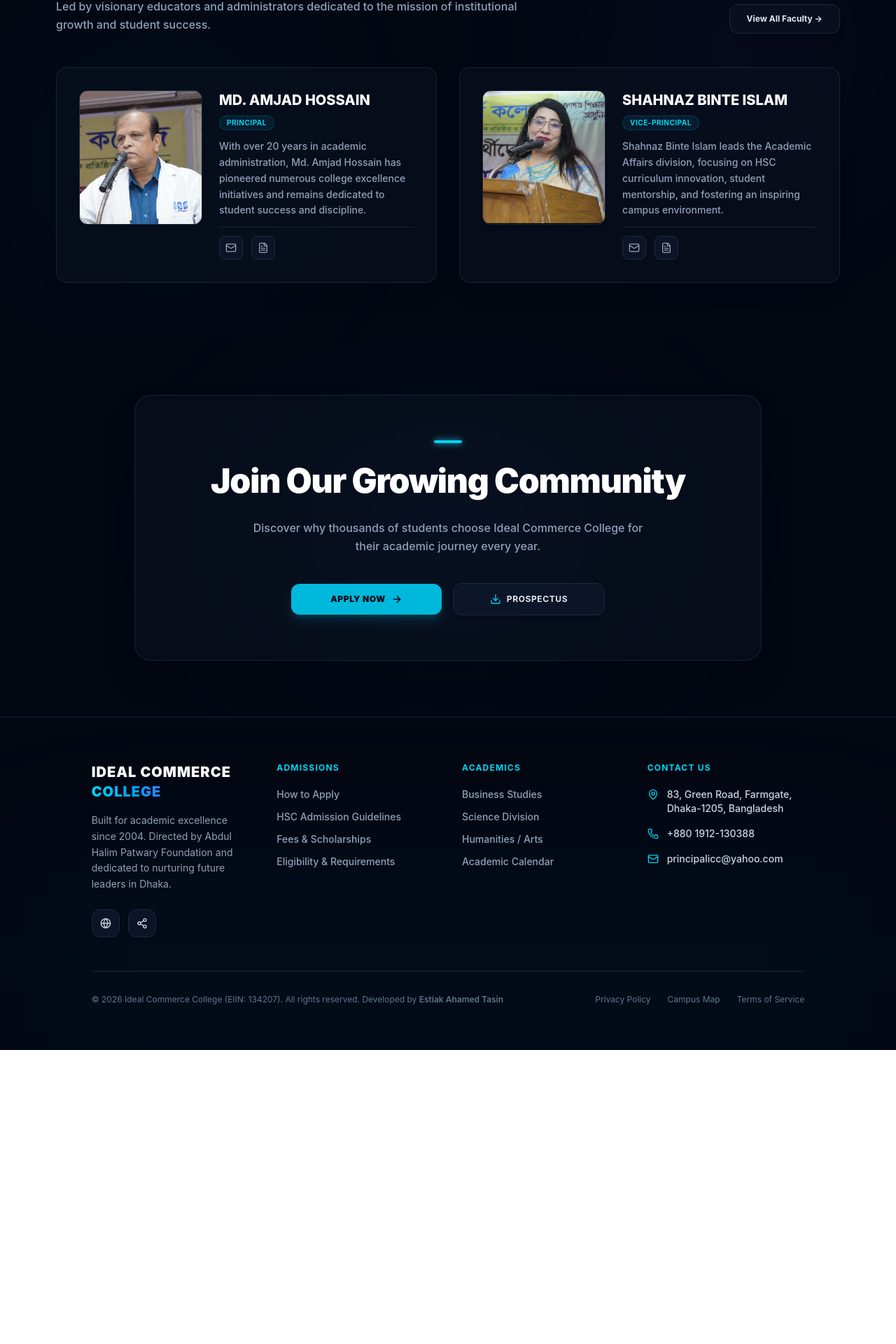
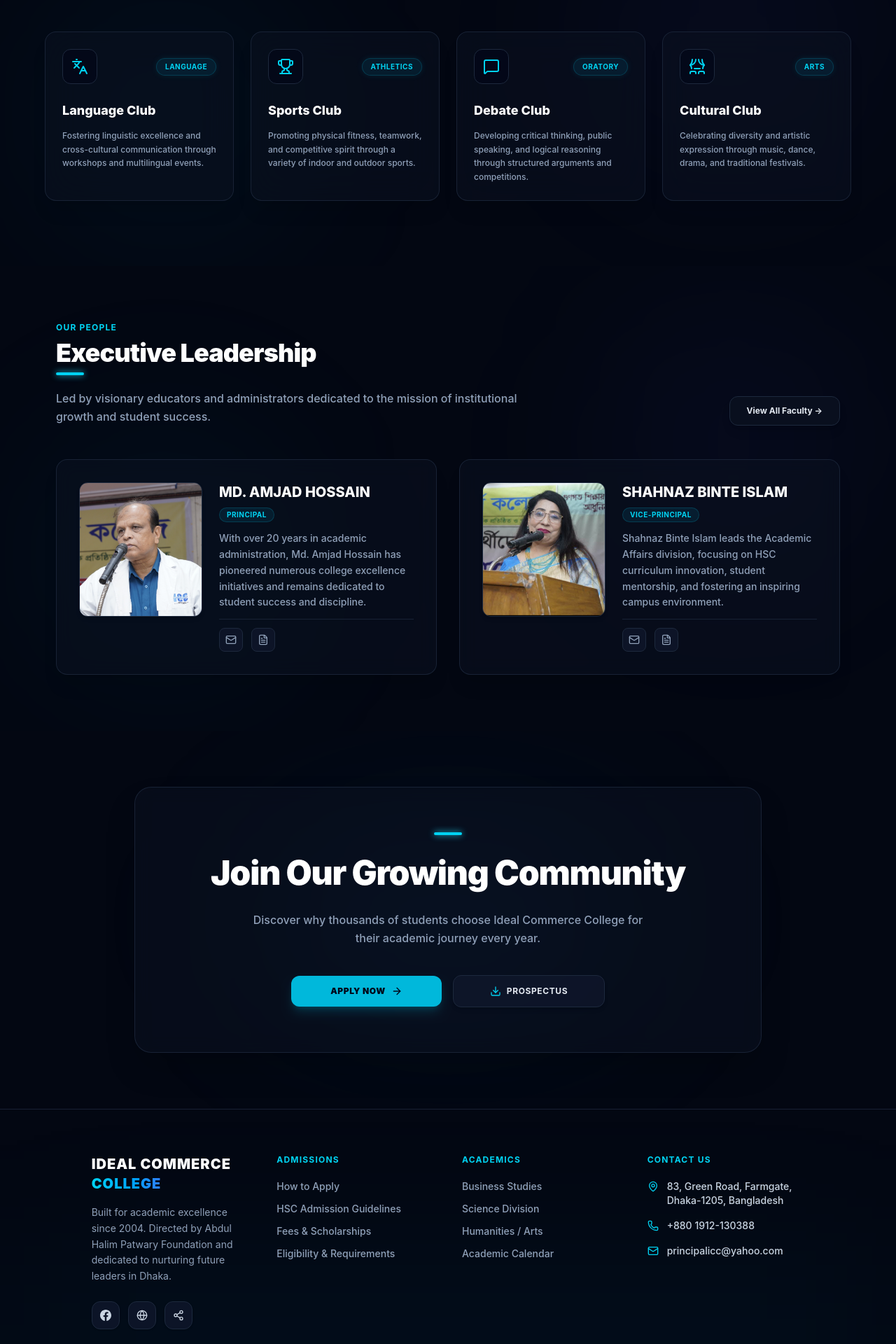
Before and after one commit to FrontFury/icc-modern-client, a React (Vite) app: page /about in a window 1280 px wide. Shown: the part 2438-4358 px from the top of the page at 70% size. Before the commit the page ends 3938 px from the top, so only its background shows below. Built offline with nearby package versions, Linux system fonts and the light colour scheme; no server answers.

Commit message:
Added Club In About Section

```diff
--- a/src/pages/About/About/About.jsx
+++ b/src/pages/About/About/About.jsx
@@ -1,4 +1,5 @@
 import AboutBanner from '../AboutBanner/AboutBanner';
+import CampusLifeSection from '../CampusLifeSection/CampusLifeSection';
 import CoreValue from '../CoreValue/CoreValue';
 import ExecutiveLeader from '../ExecutiveLeader/ExecutiveLeader';
 import GrowingCommuning from '../GrowingCommuning/GrowingCommuning';
@@ -10,6 +11,7 @@
             <AboutBanner></AboutBanner>
             <HistorySection></HistorySection>
             <CoreValue></CoreValue>
+            <CampusLifeSection></CampusLifeSection>
             <ExecutiveLeader></ExecutiveLeader>
             <GrowingCommuning></GrowingCommuning>
         </div>
--- /dev/null
+++ b/src/pages/About/CampusLifeSection/CampusLifeSection.jsx
@@ -0,0 +1,96 @@
+import React from 'react';
+import { Languages, Trophy, MessageSquare, Theater } from 'lucide-react';
+
+export default function CampusLifeSection() {
+  const clubs = [
+    {
+      id: 1,
+      title: "Language Club",
+      description: "Fostering linguistic excellence and cross-cultural communication through workshops and multilingual events.",
+      icon: Languages,
+      badge: "Language"
+    },
+    {
+      id: 2,
+      title: "Sports Club",
+      description: "Promoting physical fitness, teamwork, and competitive spirit through a variety of indoor and outdoor sports.",
+      icon: Trophy,
+      badge: "Athletics"
+    },
+    {
+      id: 3,
+      title: "Debate Club",
+      description: "Developing critical thinking, public speaking, and logical reasoning through structured arguments and competitions.",
+      icon: MessageSquare,
+      badge: "Oratory"
+    },
+    {
+      id: 4,
+      title: "Cultural Club",
+      description: "Celebrating diversity and artistic expression through music, dance, drama, and traditional festivals.",
+      icon: Theater,
+      badge: "Arts"
+    }
+  ];
+
+  return (
+    <section className="relative w-full min-h-[70vh] bg-[#030712] py-20 px-4 sm:px-6 lg:px-8 font-sans overflow-hidden flex items-center justify-center">
+
+      {/* Dynamic Background Ambient Light Glows */}
+      <div className="absolute top-1/4 left-10 w-[400px] h-[400px] bg-cyan-500/5 blur-[120px] rounded-full pointer-events-none" />
+      <div className="absolute bottom-1/4 right-10 w-[400px] h-[400px] bg-indigo-500/5 blur-[120px] rounded-full pointer-events-none" />
+
+      <div className="relative z-10 max-w-6xl mx-auto w-full">
+
+        {/* Section Header */}
+        <div className="text-center mb-12">
+          <div className="w-10 h-1 bg-cyan-400 rounded-full mx-auto mb-4 shadow-[0_0_10px_#22d3ee]" />
+          <p className="text-xs font-bold text-cyan-400 tracking-wider uppercase mb-2">
+            Student Experience
+          </p>
+          <h2 className="text-3xl sm:text-4xl font-black text-white tracking-tight">
+            Campus Life & Clubs
+          </h2>
+        </div>
+
+        {/* Clubs Grid */}
+        <div className="grid grid-cols-1 sm:grid-cols-2 lg:grid-cols-4 gap-6">
+          {clubs.map((club) => {
+            const IconComponent = club.icon;
+            return (
+              <div
+                key={club.id}
+                className="group relative bg-[#0a1120]/60 hover:bg-[#0a1120]/90 backdrop-blur-xl border border-slate-800/80 hover:border-slate-700 rounded-2xl p-6 shadow-xl transition-all duration-300 hover:-translate-y-1 flex flex-col justify-between"
+              >
+                <div>
+                  {/* Top Row: Icon & Glowing Badge */}
+                  <div className="flex items-center justify-between mb-6">
+                    <div className="p-3 bg-slate-950/70 rounded-xl border border-slate-800 text-cyan-400 group-hover:scale-105 transition-transform duration-300">
+                      <IconComponent className="w-6 h-6 stroke-[2]" />
+                    </div>
+                    <span className="text-[10px] font-bold tracking-wider uppercase bg-cyan-500/10 text-cyan-400 px-3 py-1 rounded-full border border-cyan-500/20 shadow-[0_0_10px_rgba(34,211,238,0.1)]">
+                      {club.badge}
+                    </span>
+                  </div>
+
+                  {/* Title */}
+                  <h3 className="text-lg font-extrabold text-white mb-3 tracking-snug group-hover:text-cyan-400 transition-colors">
+                    {club.title}
+                  </h3>
+
+                  {/* Description */}
+                  <p className="text-xs text-slate-400 leading-relaxed font-medium">
+                    {club.description}
+                  </p>
+                </div>
+
+
+              </div>
+            );
+          })}
+        </div>
+
+      </div>
+    </section>
+  );
+}
--- a/src/pages/Shared/Footer/Footer.jsx
+++ b/src/pages/Shared/Footer/Footer.jsx
@@ -21,6 +21,22 @@
             </p>
             {/* Social / Action Icons */}
             <div className="flex gap-3 pt-2">
+              <a
+                href="https://www.facebook.com/iccofficialsCampusLifeSection"
+                target="_blank"
+                rel="noopener noreferrer"
+                aria-label="Facebook Page"
+                className="w-10 h-10 rounded-xl bg-slate-900/80 border border-slate-800 hover:border-cyan-500/50 hover:bg-slate-800 flex items-center justify-center text-slate-300 hover:text-cyan-400 transition-all shadow-sm hover:shadow-[0_0_12px_rgba(34,211,238,0.2)]"
+              >
+                {/* Facebook Inline SVG */}
+                <svg
+                  className="w-4 h-4 fill-current"
+                  viewBox="0 0 24 24"
+                  xmlns="http://www.w3.org/2000/svg"
+                >
+                  <path d="M24 12.073c0-6.627-5.373-12-12-12s-12 5.373-12 12c0 5.99 4.388 10.954 10.125 11.854v-8.385H7.078v-3.47h3.047V9.43c0-3.007 1.792-4.669 4.533-4.669 1.312 0 2.686.235 2.686.235v2.953H15.83c-1.491 0-1.956.925-1.956 1.874v2.25h3.328l-.532 3.47h-2.796v8.385C19.612 23.027 24 18.062 24 12.073z" />
+                </svg>
+              </a>
               <button
                 aria-label="Website"
                 className="w-10 h-10 rounded-xl bg-slate-900/80 border border-slate-800 hover:border-cyan-500/50 hover:bg-slate-800 flex items-center justify-center text-slate-300 hover:text-cyan-400 transition-all shadow-sm hover:shadow-[0_0_12px_rgba(34,211,238,0.2)]"
```
